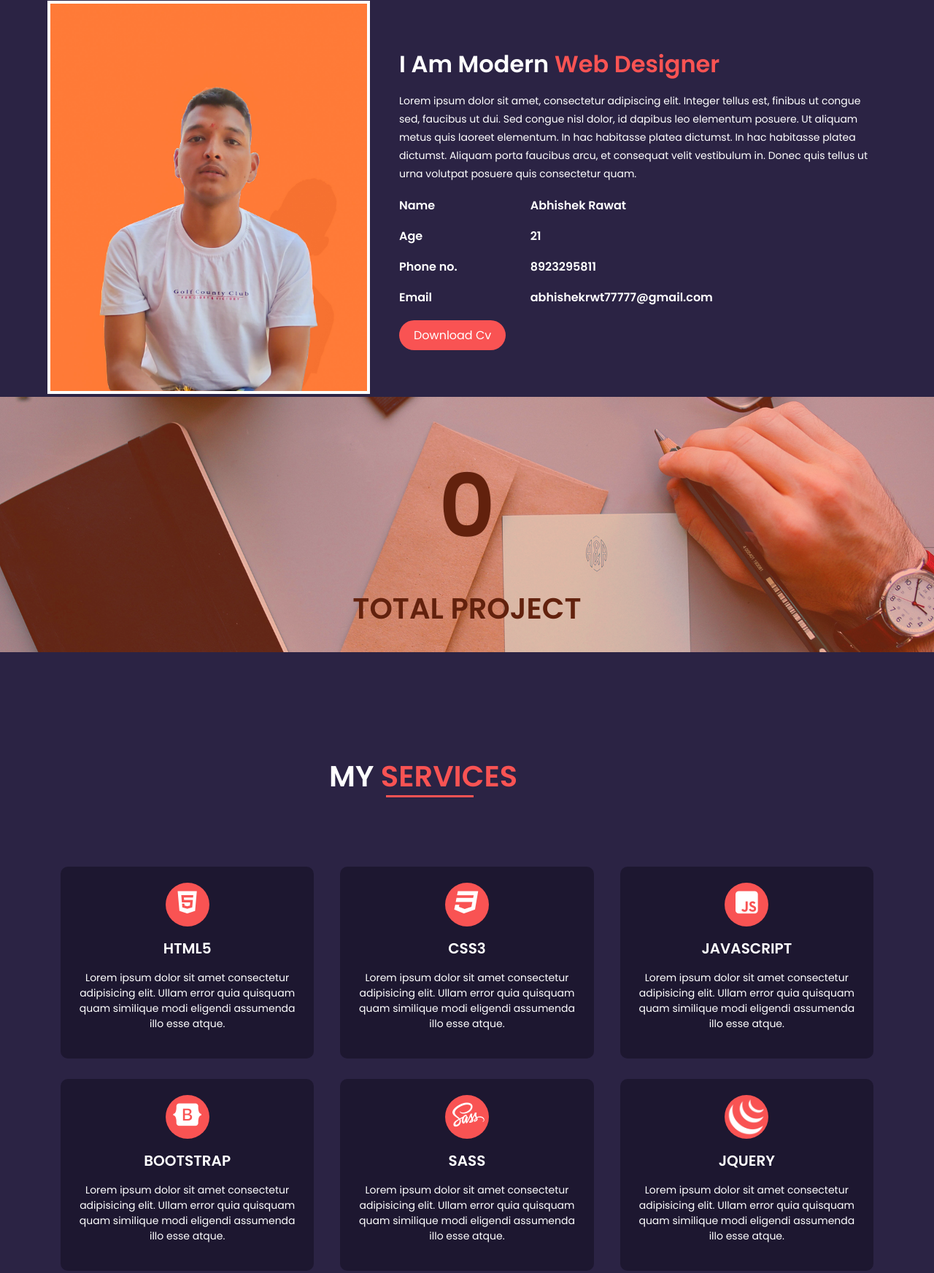
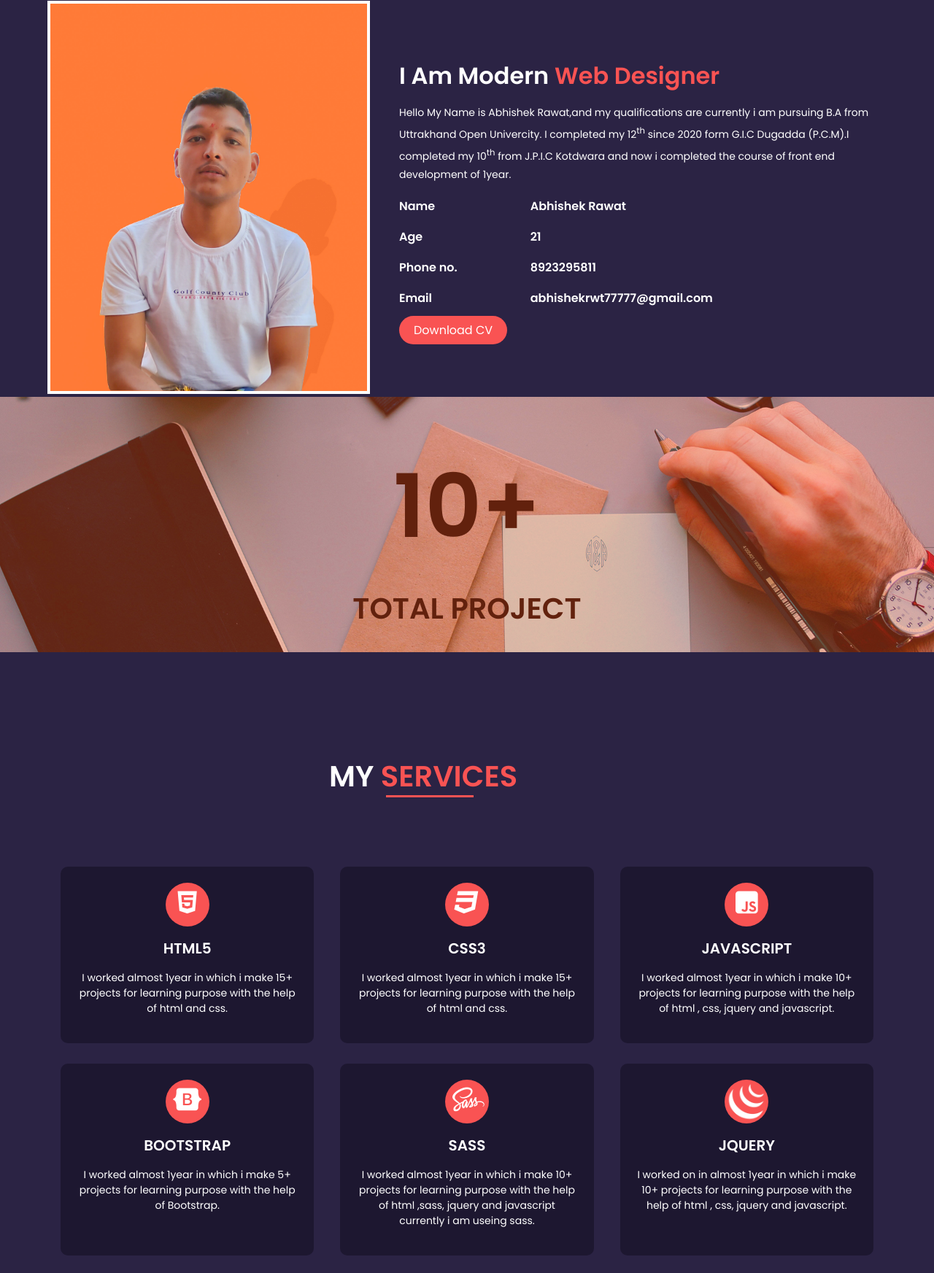
Before and after one commit to Abhirwt123/Portfolio, a plain HTML site: page index.html in a window 1280 px wide. Shown: the part 622-2367 px from the top of the page at 73% size. Drawn offline with nearby package versions, Linux system fonts and the light colour scheme.

Commit message:
adding files

```diff
--- a/assets/js/main.js
+++ b/assets/js/main.js
@@ -6,14 +6,7 @@ var typed = new Typed("#typing", {
     loop: true,
   });
 
-       // function for cursor animation
-
-  var cursor = document.getElementById("cursor");
-  document.onmousemove = function (e) {
-    cursor.style.left = e.pageX - 25 + "px";
-    cursor.style.top = e.pageY - 25 + "px";
-    // cursor.style.display = "block";
-  };
+  // function for section ainamiton
 
   AOS.init({
     offset: 200,
@@ -46,3 +39,11 @@ menuIcon.addEventListener("click",function(){
   navbar.style.display="block";
   navbar.classList.add("mobile-fun")
 })
+
+// function for remove the menu
+
+const removeMenu = document.querySelector(".remove-menu");
+
+removeMenu.addEventListener("click",()=>{
+  navbar.style.display="none";
+})
--- a/assets/sass/main.scss
+++ b/assets/sass/main.scss
@@ -9,20 +9,6 @@
   font-family: "Poppins", sans-serif;
   scroll-behavior: smooth;
 }
-body {
-  cursor: grab;
-}
-#cursor {
-  height: 4rem;
-  width: 4rem;
-  background: $primary-text2;
-  border-radius: 5rem;
-  position: absolute;
-  transition: 0.1s all;
-  z-index: 1;
-  display: none;
-}
-
 // global css
 html {
   font-size: 62.5%;
@@ -31,7 +17,6 @@ html {
   max-width: 115rem;
   width: 100%;
   margin: auto;
-  overflow: hidden;
 }
 .redtext {
   color: $primary-text2;
@@ -90,10 +75,19 @@ header {
       width: 50%;
       height: 100vh;
       background: $info-color;
-      top: 6rem;
+      top: 0rem;
       left: 100%;
       z-index: 999999999;
       display: none;
+      .remove-nav{
+        i{
+          color: white;
+          position: relative;
+          left: 90%;
+          font-size: 5rem;
+          top: 1rem;
+        }
+      }
       nav {
         width: 100%;
         height: 100vh;
@@ -123,6 +117,7 @@ header {
 #home {
   background-color: $info-color;
   z-index: 2;
+  overflow: hidden;
   .info-box {
     @include d-flex;
     .name-left-sec {
@@ -165,6 +160,7 @@ header {
 #about {
   background-color: $main-bg-color;
   padding-top: 2rem;
+  overflow: hidden;
   .about-box {
     @include d-flex;
     .about-left-sec {
@@ -204,6 +200,11 @@ header {
         }
         .list-tags {
           margin-right: 10rem;
+        }
+      }
+      .download-cv-btn{
+        .cv{
+          text-decoration: none;
         }
       }
     }
@@ -249,6 +250,9 @@ header {
 #service {
   background-color: $main-bg-color;
   padding-top: 14rem;
+  overflow: hidden;
+  position: relative;
+  z-index: 1;
   h4 {
     font-size: 4rem;
     color: $primary-text;
@@ -268,6 +272,7 @@ header {
   .service-box {
     @include d-flex;
     justify-content: space-between;
+    align-items: normal;
     .service-card {
       margin: 1.4rem 1.8rem;
       background-color: $card-color;
@@ -277,6 +282,7 @@ header {
       font-size: 1.4rem;
       text-align: center;
       z-index: 2;
+      flex-basis: 33.33%;
       &:hover {
         transform: translateY(-1.8rem);
         transition: 0.3s ease-in-out;
@@ -320,7 +326,10 @@ header {
 #projects {
   background-color: $main-bg-color;
   padding: 4rem 0;
+  position: relative;
+  z-index: 1;
   .projects-box {
+    overflow: hidden;
     .project-title {
       font-size: 6rem;
       text-align: center;
@@ -541,13 +550,10 @@ header {
     flex-direction: column;
     gap: 4rem;
     padding: 2rem;
-    .project-card {
-      .project-details {
-        visibility: hidden;
-        &:hover {
-          visibility: visible;
-        }
-      }
-    }
   }
 }
+@media only screen and (max-width:1200px) {
+    .navbar{
+      display: none;
+    }
+}
--- a/index.html
+++ b/index.html
@@ -36,6 +36,7 @@
             <img src="./assets/images/menu.png" alt="menu lines" />
           </div>
           <div class="mobile-navbar">
+            <div class="remove-nav"><i class="fa fa-times remove-menu" aria-hidden="true"></i></div>
             <nav>
               <ul>
                 <li><a href="#home">Home</a></li>
@@ -84,13 +85,7 @@
                 I Am Modern <span class="redtext">Web Designer</span>
               </h3>
               <p class="about-me">
-                Lorem ipsum dolor sit amet, consectetur adipiscing elit. Integer
-                tellus est, finibus ut congue sed, faucibus ut dui. Sed congue
-                nisl dolor, id dapibus leo elementum posuere. Ut aliquam metus
-                quis laoreet elementum. In hac habitasse platea dictumst. In hac
-                habitasse platea dictumst. Aliquam porta faucibus arcu, et
-                consequat velit vestibulum in. Donec quis tellus ut urna
-                volutpat posuere quis consectetur quam.
+                Hello My Name is Abhishek Rawat,and my qualifications are currently i am pursuing B.A from Uttrakhand Open Univercity. I completed my 12<sup>th</sup> since 2020 form G.I.C Dugadda (P.C.M).I completed my 10<sup>th</sup> from J.P.I.C Kotdwara and now i completed the course of front end development of 1year.
               </p>
               <div class="my-information">
                 <ul class="list-tags">
@@ -106,7 +101,9 @@
                   <li>abhishekrwt77777@gmail.com</li>
                 </ul>
               </div>
-              <button class="btn cv">Download Cv</button>
+                <div class="download-cv-btn">
+                  <a class="btn cv" href="./assets/files/Resume (Abhishek rawat).doc" value="Download"> Download CV</a>
+                </div>
             </div>
           </div>
         </div>
@@ -115,7 +112,7 @@
         <div class="container">
           <div class="count-box">
             <div class="project-count-number" id="count" data-AnimateCount="15">
-              0
+              10+
             </div>
             <p class="project-name">TOTAL PROJECT</p>
           </div>
@@ -131,9 +128,7 @@
               </div>
               <div class="service-title">HTML5</div>
               <div class="service-info">
-                Lorem ipsum dolor sit amet consectetur adipisicing elit. Ullam
-                error quia quisquam quam similique modi eligendi assumenda illo
-                esse atque.
+               I worked almost 1year in which i make 15+ projects for learning purpose with the help of html and css.
               </div>
             </div>
             <div class="css service-card" data-aos="slide-right">
@@ -142,9 +137,7 @@
               </div>
               <div class="service-title">CSS3</div>
               <div class="service-info">
-                Lorem ipsum dolor sit amet consectetur adipisicing elit. Ullam
-                error quia quisquam quam similique modi eligendi assumenda illo
-                esse atque.
+                I worked  almost 1year in which i make 15+ projects for learning purpose with the help of html and css.
               </div>
             </div>
             <div class="javascript service-card" data-aos="slide-right">
@@ -153,9 +146,7 @@
               </div>
               <div class="service-title">JAVASCRIPT</div>
               <div class="service-info">
-                Lorem ipsum dolor sit amet consectetur adipisicing elit. Ullam
-                error quia quisquam quam similique modi eligendi assumenda illo
-                esse atque.
+                I worked almost 1year in which i make 10+ projects for learning purpose with the help of html , css, jquery and javascript.
               </div>
             </div>
           </div>
@@ -166,9 +157,7 @@
               </div>
               <div class="service-title">BOOTSTRAP</div>
               <div class="service-info">
-                Lorem ipsum dolor sit amet consectetur adipisicing elit. Ullam
-                error quia quisquam quam similique modi eligendi assumenda illo
-                esse atque.
+                I worked  almost 1year in which i make 5+ projects for learning purpose with the help of Bootstrap.
               </div>
             </div>
             <div class="css service-card" data-aos="slide-left">
@@ -177,9 +166,7 @@
               </div>
               <div class="service-title">SASS</div>
               <div class="service-info">
-                Lorem ipsum dolor sit amet consectetur adipisicing elit. Ullam
-                error quia quisquam quam similique modi eligendi assumenda illo
-                esse atque.
+                I worked  almost 1year in which i make 10+ projects for learning purpose with the help of html ,sass, jquery and javascript currently i am useing sass.
               </div>
             </div>
             <div class="javascript service-card" data-aos="slide-left">
@@ -188,9 +175,7 @@
               </div>
               <div class="service-title">JQUERY</div>
               <div class="service-info">
-                Lorem ipsum dolor sit amet consectetur adipisicing elit. Ullam
-                error quia quisquam quam similique modi eligendi assumenda illo
-                esse atque.
+                I worked on in almost 1year in which i make 10+ projects for learning purpose with the help of html , css, jquery and javascript.
               </div>
             </div>
           </div>
```
Also changed, not shown: assets/sass/main.css, 2 other files.
